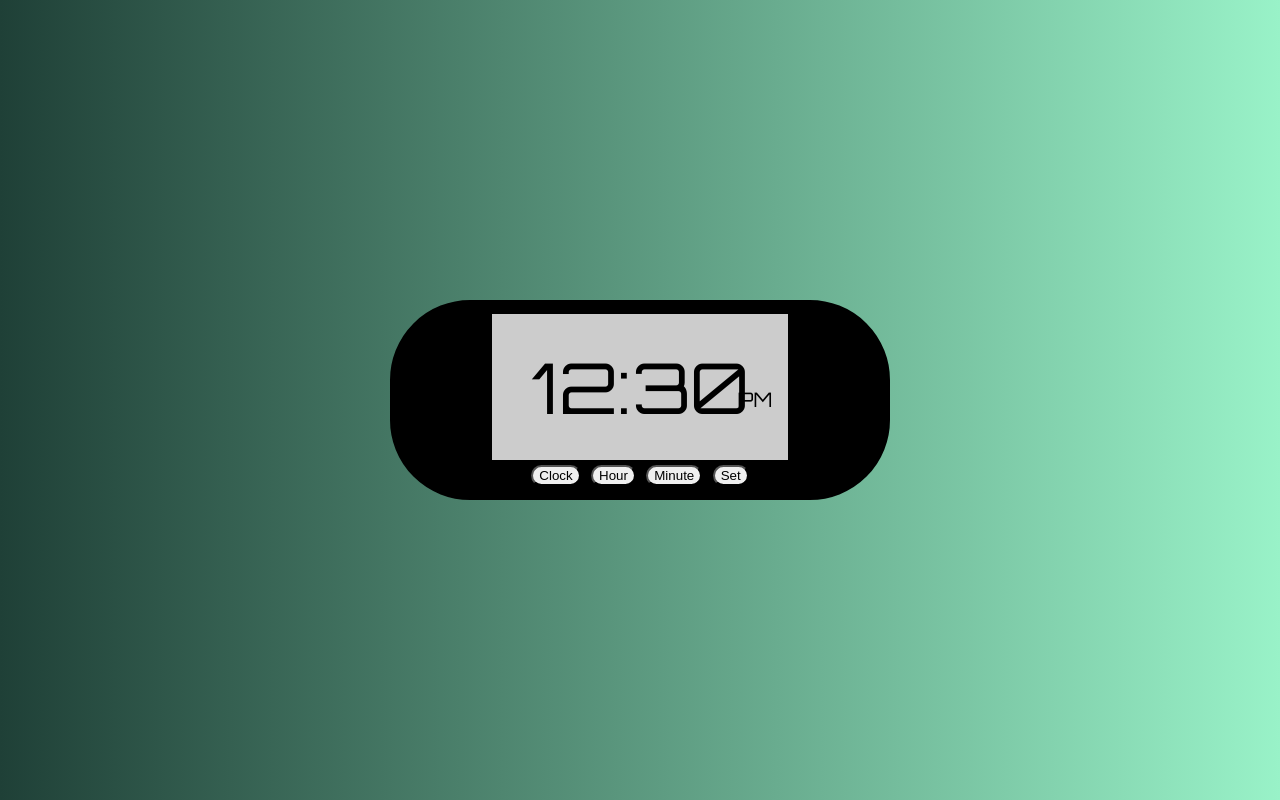
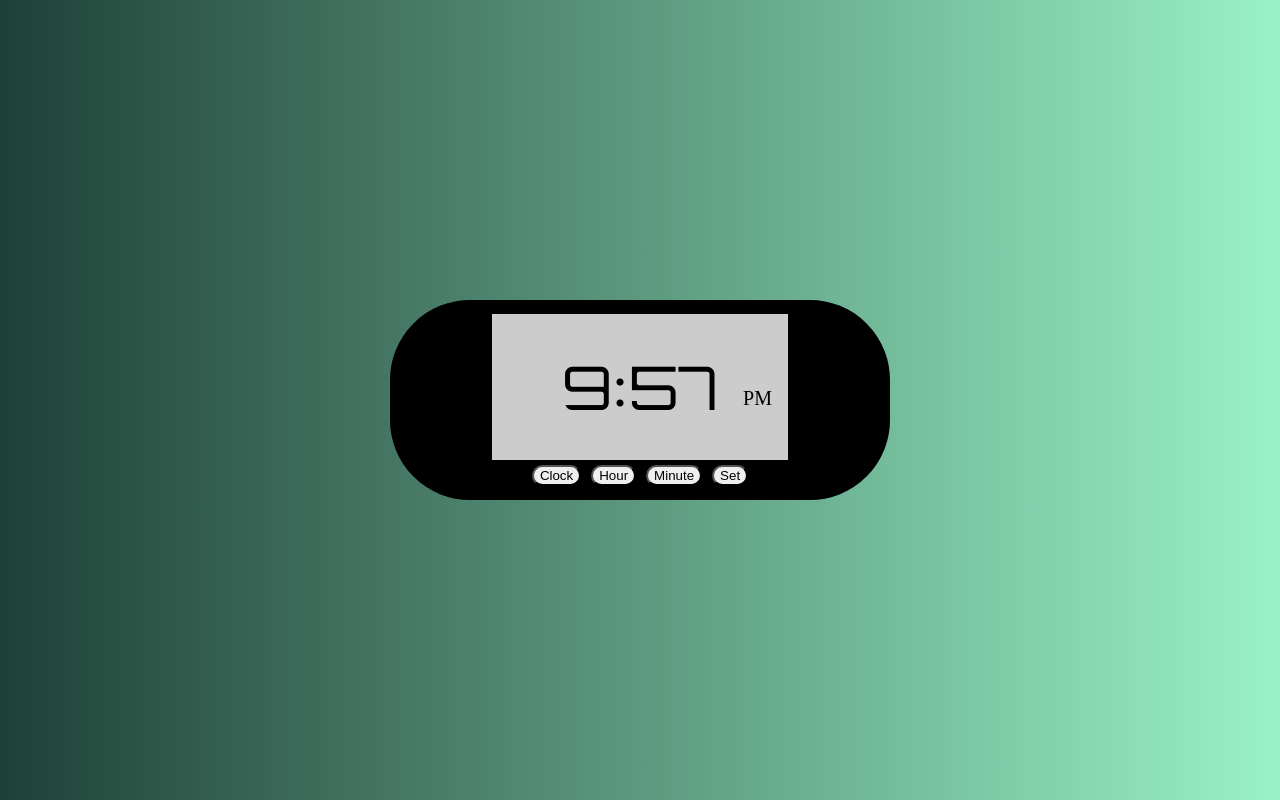
Before and after one commit to Payad/JSDigitalClock, a website: page index.html in a window 1280 px wide. Drawn offline with Linux system fonts and the light colour scheme; a web font is replaced by a local one.

Commit message:
created function to get current date

```diff
--- /dev/null
+++ b/app.js
@@ -0,0 +1,18 @@
+setInterval(setDigitalClock, 1000)
+
+function setDigitalClock() {
+    const currentDate = new Date();
+    const hourRatio = currentDate.getHours() > 12 ? currentDate.getHours() - 12 : currentDate.getHours();
+    const minuteRatio = currentDate.getMinutes();
+    const secondRatio = currentDate.getSeconds();
+
+    setTime(hourEl, hourRatio);
+    minEl.innerHTML = minuteRatio;
+}
+
+const hourEl = document.querySelector('.hour');
+const minEl = document.querySelector('.minute');
+
+function setTime(element, timeRatio) {
+    element.innerHTML = parseInt(timeRatio);
+}
--- a/index.html
+++ b/index.html
@@ -12,9 +12,9 @@
     <div class="digital-clock">
         <div class="display">
             <!-- <div class="time"> -->
-            <div class="hour">12</div>
+            <div class="hour"></div>
             <div class="separator">:</div>
-            <div class="minute">30</div>
+            <div class="minute"></div>
             <!-- </div> -->
             <div>
                 <div class="meridian">PM</div>
@@ -28,5 +28,6 @@
             <button class="setBtn">Set</button>
         </div>
     </div>
+    <script src="app.js"></script>
 </body>
 </html>
--- a/src/scss/styles.scss
+++ b/src/scss/styles.scss
@@ -6,7 +6,7 @@
 body {
     margin: 0;
     padding: 0;
-    font-family: 'Orbitron', sans-serif;
+    // font-family: 'Orbitron', sans-serif;
     background: linear-gradient(to right, #1f4037, #99f2c8);
     display: flex;
     justify-content: center;
@@ -34,7 +34,7 @@ body {
         justify-content: center;
         align-items: center;
         // font-size: 4rem;
-        font-size: 70px;
+        font-size: 60px;
         position: relative;
     }
 
```
Also changed, not shown: dist/css/styles.css, 1 other file.
